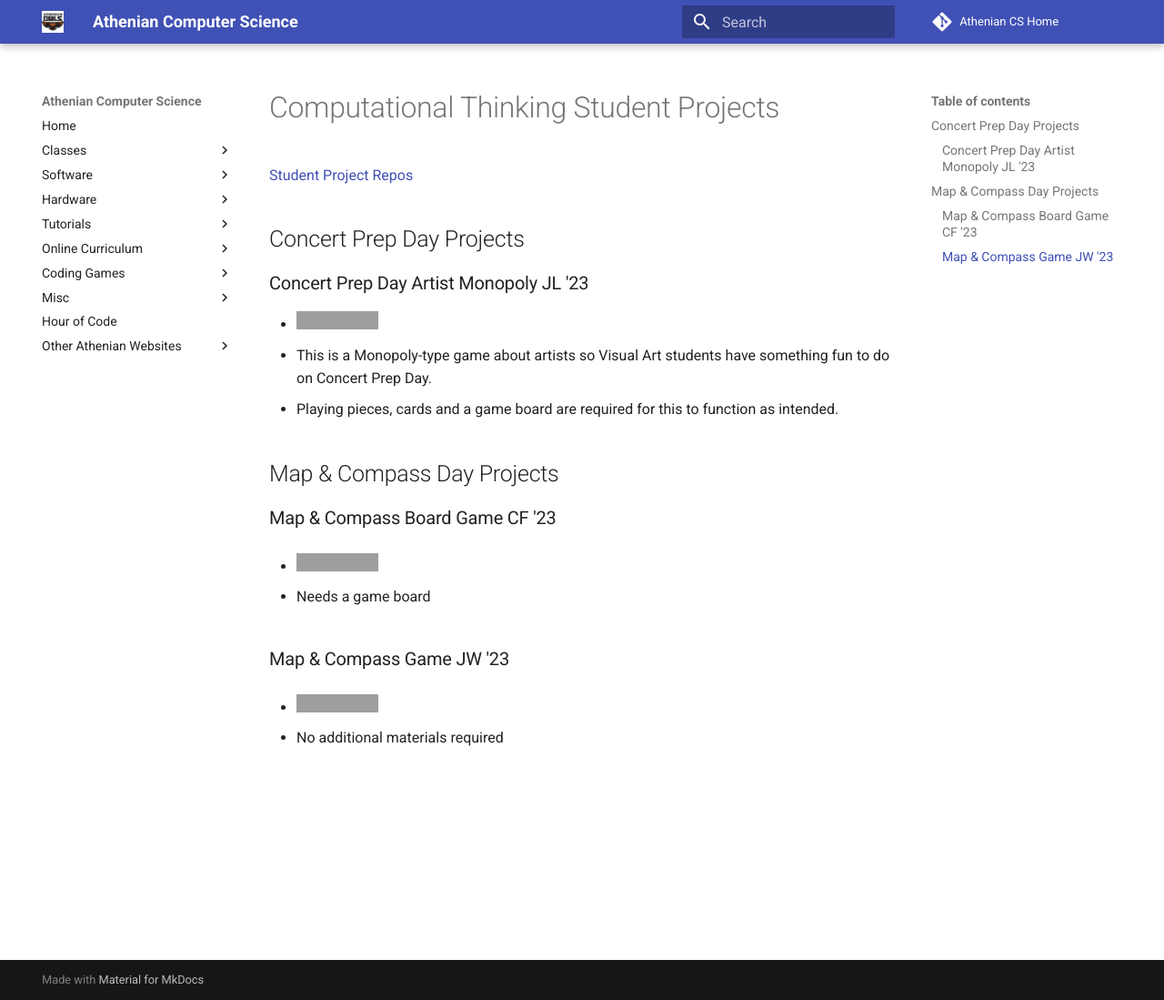
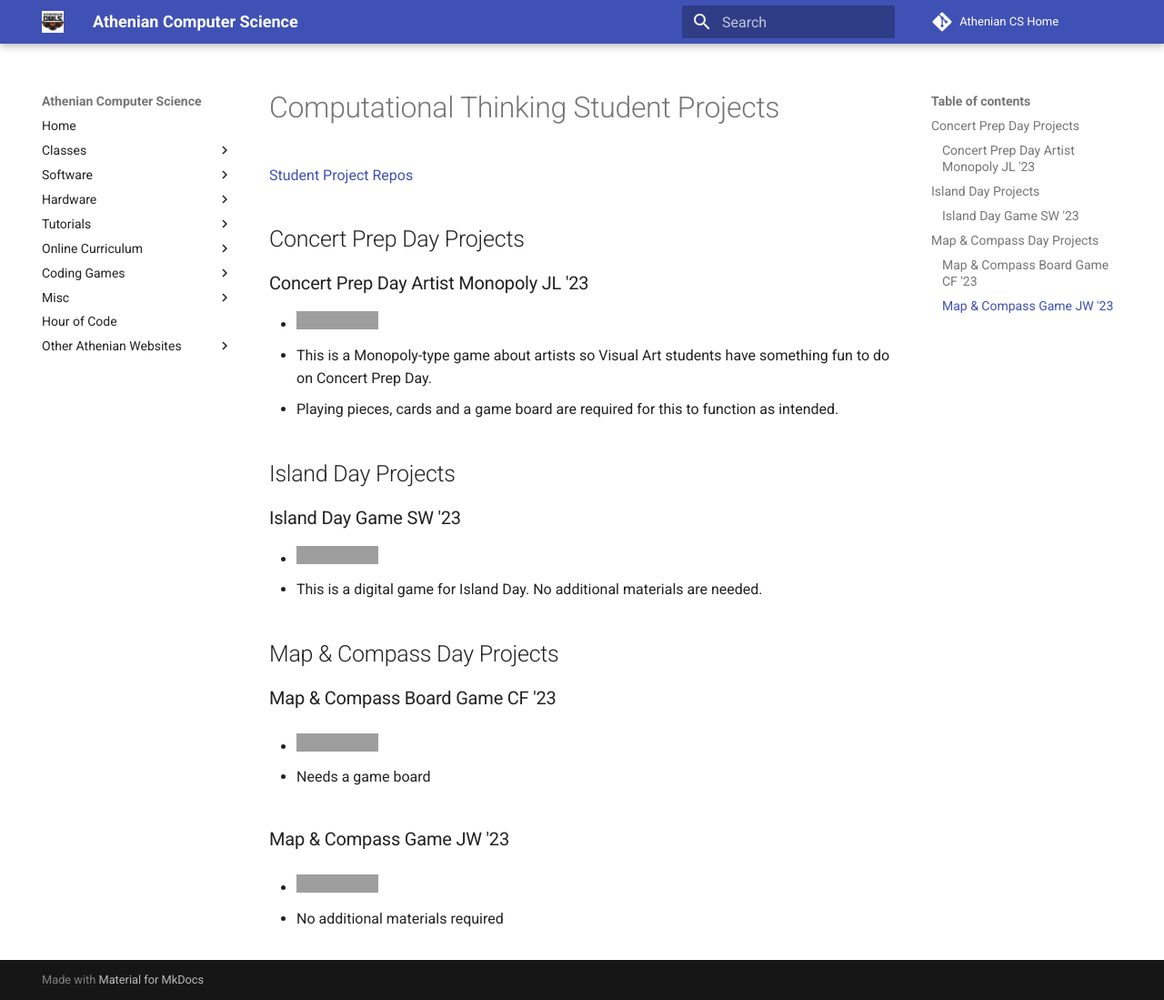
Before and after one commit to athenian-computational-thinking/athenian-cs-mkdocs, an MkDocs documentation site: the page built from docs/ct-projects.md, in a window 1280 px wide and 1099 px high. Shown: the whole window at 91% size. Built offline with MkDocs 1.6.1 and Material for MkDocs 9.7.7, drawn with Linux system fonts in a browser that asks for light colours; comment, search, counter and statistics services are not loaded; grey boxes are pictures that could not be loaded.

Commit message:
Update ct-projects.md

```diff
--- a/docs/ct-projects.md
+++ b/docs/ct-projects.md
@@ -10,6 +10,11 @@
 * This is a Monopoly-type game about artists so Visual Art students have something fun to do on Concert Prep Day.
 * Playing pieces, cards and a game board are required for this to function as intended.
 
+## Island Day Projects
+
+### Island Day Game SW '23
+* [![Run on Repl.it](https://repl.it/badge/github/athenian-ct-projects/Island-Day-SW)](https://repl.it/github/athenian-ct-projects/Island-Day-SW)
+* This is a digital game for Island Day. No additional materials are needed.
 
 ## Map & Compass Day Projects
 
```
